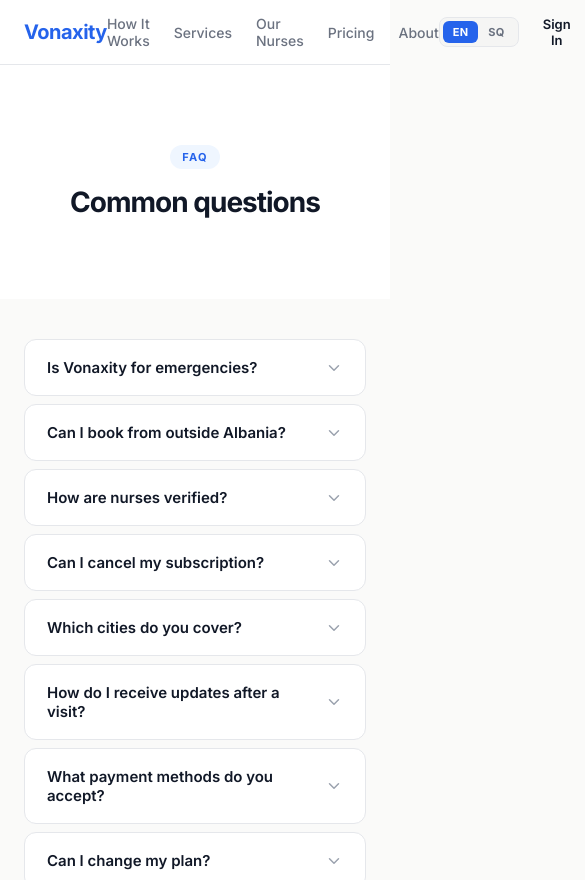
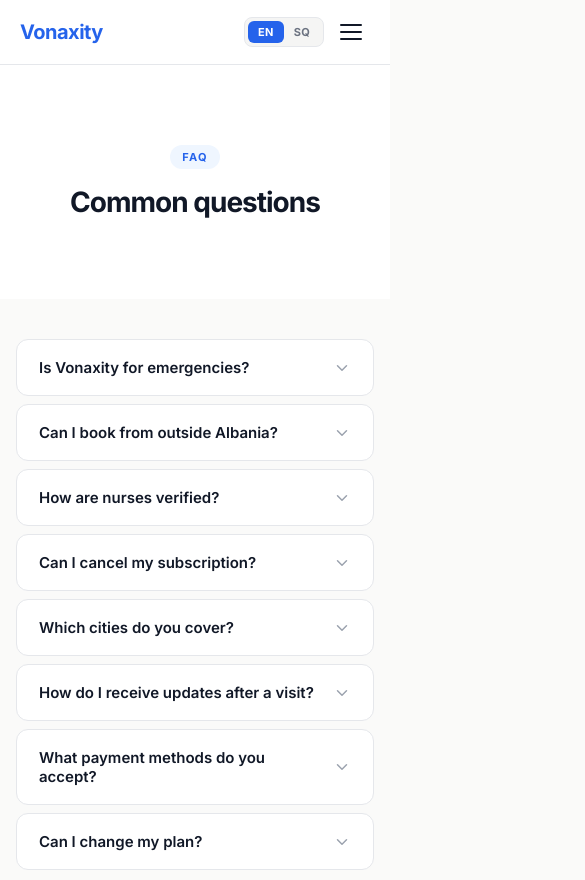
Before and after one commit to KeisNebelli/vonaxitynew, a Next.js app in the folder frontend/: page /en/faq in a window 390 px wide. Shown: the top 880 px of the page, 585 px wide, since content can reach past the window. Built offline with nearby package versions, Linux system fonts and the light colour scheme.

Commit message:
Mobile responsive - viewport meta, hamburger menu, hero grid

```diff
--- a/frontend/app/[lang]/page.jsx
+++ b/frontend/app/[lang]/page.jsx
@@ -100,7 +100,7 @@ export default function HomePage({ params }) {
 
       {/* ── Hero ── */}
       <section style={{ padding: '80px 24px 96px', background: C.bgWhite }}>
-        <div style={{ maxWidth: 1100, margin: '0 auto', display: 'grid', gridTemplateColumns: '1fr 420px', gap: 60, alignItems: 'center' }}>
+        <div style={{ maxWidth: 1100, margin: '0 auto', display: 'grid', gridTemplateColumns: 'repeat(auto-fit,minmax(300px,1fr))', gap: 60, alignItems: 'center' }}>
           <div>
             <TAG>Serving Albania since 2024</TAG>
             <h1 style={{ fontSize: 'clamp(38px,5vw,56px)', fontWeight: 700, lineHeight: 1.08, letterSpacing: '-1.5px', color: C.textPrimary, margin: '0 0 20px' }}>
--- a/frontend/app/layout.jsx
+++ b/frontend/app/layout.jsx
@@ -7,6 +7,7 @@ export default function RootLayout({ children }) {
   return (
     <html lang="en">
       <head>
+        <meta name="viewport" content="width=device-width, initial-scale=1, maximum-scale=1" />
         <link rel="preconnect" href="https://fonts.googleapis.com" />
         <link rel="preconnect" href="https://fonts.gstatic.com" crossOrigin="anonymous" />
         <link href="https://fonts.googleapis.com/css2?family=Inter:wght@400;500;600;700&display=swap" rel="stylesheet" />
@@ -17,6 +18,10 @@ export default function RootLayout({ children }) {
           button { font-family: inherit; }
           input, textarea, select { font-family: inherit; }
           h1,h2,h3,h4,h5,h6 { letter-spacing: -0.025em; }
+          img { max-width: 100%; height: auto; }
+          @media (max-width: 640px) {
+            section { padding-left: 16px !important; padding-right: 16px !important; }
+          }
         `}</style>
       </head>
       <body>{children}</body>
--- a/frontend/components/layout/Nav.jsx
+++ b/frontend/components/layout/Nav.jsx
@@ -1,10 +1,13 @@
 'use client';
+import { useState } from 'react';
 import Link from 'next/link';
 import { t } from '@/translations';
 
-const C = { primary:'#2563EB', textPrimary:'#111827', textSecondary:'#6B7280', border:'#E5E7EB' };
+const C = { primary:'#2563EB', textPrimary:'#111827', textSecondary:'#6B7280', border:'#E5E7EB', bg:'#FAFAF9' };
 
 export default function Nav({ lang = 'en' }) {
+  const [open, setOpen] = useState(false);
+
   const links = [
     { label: t(lang, 'nav.howItWorks'), href: `/${lang}/how-it-works` },
     { label: t(lang, 'nav.services'), href: `/${lang}/services` },
@@ -21,29 +24,66 @@ export default function Nav({ lang = 'en' }) {
 
   return (
     <nav style={{ position:'sticky', top:0, zIndex:50, background:'rgba(255,255,255,0.96)', backdropFilter:'blur(12px)', borderBottom:`1px solid ${C.border}` }}>
-      <div style={{ maxWidth:1100, margin:'0 auto', padding:'0 24px', display:'flex', alignItems:'center', justifyContent:'space-between', height:64 }}>
+      <div style={{ maxWidth:1100, margin:'0 auto', padding:'0 20px', display:'flex', alignItems:'center', justifyContent:'space-between', height:64 }}>
         <Link href={`/${lang}`} style={{ fontSize:20, fontWeight:700, color:C.primary, letterSpacing:'-0.5px', textDecoration:'none' }}>Vonaxity</Link>
-        <div style={{ display:'flex', gap:24, alignItems:'center' }}>
+
+        {/* Desktop nav */}
+        <div style={{ display:'flex', gap:24, alignItems:'center', '@media(max-width:768px)':{display:'none'} }} className="desktop-nav">
           {links.map(l => (
             <Link key={l.href} href={l.href} style={{ fontSize:14, color:C.textSecondary, fontWeight:500, textDecoration:'none' }}>{l.label}</Link>
           ))}
         </div>
+
         <div style={{ display:'flex', gap:8, alignItems:'center' }}>
           <div style={{ display:'flex', background:'#F5F5F4', borderRadius:8, padding:3, border:`1px solid ${C.border}` }}>
             {['en','sq'].map(l => (
-              <button key={l} onClick={()=>switchLang(l)} style={{ padding:'4px 10px', borderRadius:6, border:'none', fontSize:11, fontWeight:700, cursor:'pointer', letterSpacing:'0.3px', background:lang===l?C.primary:'transparent', color:lang===l?'#fff':C.textSecondary, transition:'all 0.15s' }}>
+              <button key={l} onClick={()=>switchLang(l)} style={{ padding:'4px 10px', borderRadius:6, border:'none', fontSize:11, fontWeight:700, cursor:'pointer', letterSpacing:'0.3px', background:lang===l?C.primary:'transparent', color:lang===l?'#fff':C.textSecondary }}>
                 {l.toUpperCase()}
               </button>
             ))}
           </div>
-          <Link href={`/${lang}/login`}>
+          <Link href={`/${lang}/login`} className="desktop-only">
             <button style={{ fontSize:13, fontWeight:600, padding:'8px 16px', borderRadius:8, border:'none', background:'transparent', color:C.textPrimary, cursor:'pointer' }}>{t(lang,'nav.signIn')}</button>
           </Link>
-          <Link href={`/${lang}/signup`}>
-            <button style={{ fontSize:13, fontWeight:600, padding:'9px 18px', borderRadius:8, border:'none', background:C.primary, color:'#fff', cursor:'pointer', boxShadow:'0 1px 3px rgba(37,99,235,0.3)' }}>{t(lang,'nav.getStarted')}</button>
+          <Link href={`/${lang}/signup`} className="desktop-only">
+            <button style={{ fontSize:13, fontWeight:600, padding:'9px 18px', borderRadius:8, border:'none', background:C.primary, color:'#fff', cursor:'pointer' }}>{t(lang,'nav.getStarted')}</button>
           </Link>
+          {/* Hamburger */}
+          <button onClick={()=>setOpen(!open)} className="mobile-only" style={{ background:'transparent', border:'none', cursor:'pointer', padding:8, display:'flex', flexDirection:'column', gap:5 }}>
+            <span style={{ display:'block', width:22, height:2, background:C.textPrimary, borderRadius:2, transition:'all 0.2s', transform:open?'rotate(45deg) translate(5px,5px)':'none' }}/>
+            <span style={{ display:'block', width:22, height:2, background:C.textPrimary, borderRadius:2, opacity:open?0:1, transition:'all 0.2s' }}/>
+            <span style={{ display:'block', width:22, height:2, background:C.textPrimary, borderRadius:2, transition:'all 0.2s', transform:open?'rotate(-45deg) translate(5px,-5px)':'none' }}/>
+          </button>
         </div>
       </div>
+
+      {/* Mobile menu */}
+      {open && (
+        <div style={{ background:'#fff', borderTop:`1px solid ${C.border}`, padding:'16px 20px 24px' }} className="mobile-only">
+          {links.map(l => (
+            <Link key={l.href} href={l.href} onClick={()=>setOpen(false)} style={{ display:'block', fontSize:16, color:C.textPrimary, fontWeight:500, padding:'12px 0', borderBottom:`1px solid #F3F4F6`, textDecoration:'none' }}>{l.label}</Link>
+          ))}
+          <div style={{ display:'flex', gap:10, marginTop:20 }}>
+            <Link href={`/${lang}/login`} style={{ flex:1 }} onClick={()=>setOpen(false)}>
+              <button style={{ width:'100%', fontSize:14, fontWeight:600, padding:'12px', borderRadius:10, border:`1.5px solid ${C.border}`, background:'transparent', color:C.textPrimary, cursor:'pointer' }}>Sign in</button>
+            </Link>
+            <Link href={`/${lang}/signup`} style={{ flex:1 }} onClick={()=>setOpen(false)}>
+              <button style={{ width:'100%', fontSize:14, fontWeight:600, padding:'12px', borderRadius:10, border:'none', background:C.primary, color:'#fff', cursor:'pointer' }}>Get started</button>
+            </Link>
+          </div>
+        </div>
+      )}
+
+      <style>{`
+        .desktop-nav { display: flex !important; }
+        .desktop-only { display: flex !important; }
+        .mobile-only { display: none !important; }
+        @media (max-width: 768px) {
+          .desktop-nav { display: none !important; }
+          .desktop-only { display: none !important; }
+          .mobile-only { display: flex !important; }
+        }
+      `}</style>
     </nav>
   );
 }
```
